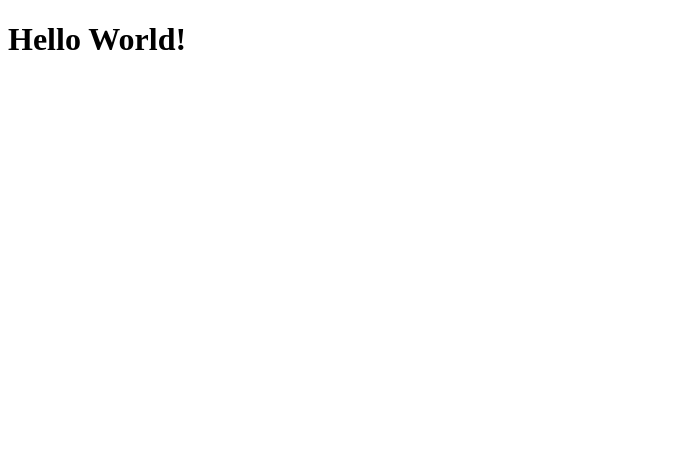
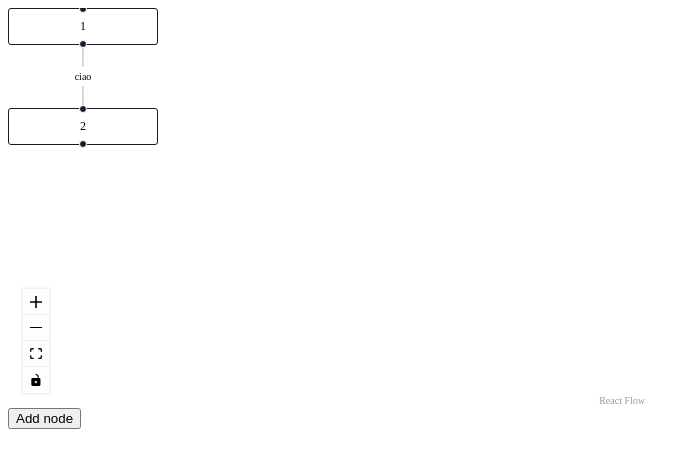
Before and after one commit to techminds-unipd/PoC, a React (Vite) app in the folder frontend/: page / in a window 1280 px wide. Shown: the top 468 px of the page, without its empty margins (0-700 px from the left). Built offline with nearby package versions, Linux system fonts and the light colour scheme.

Commit message:
Setup reactflow #1

```diff
--- a/frontend/package.json
+++ b/frontend/package.json
@@ -10,6 +10,7 @@
     "preview": "vite preview"
   },
   "dependencies": {
+    "@xyflow/react": "^12.3.6",
     "react": "^18.3.1",
     "react-dom": "^18.3.1"
   },
--- a/frontend/src/App.tsx
+++ b/frontend/src/App.tsx
@@ -1,10 +1,39 @@
+import WorkflowCanvas from './components/WorkflowCanvas';
+
+import {
+    useNodesState,
+    useEdgesState,
+} from '@xyflow/react';
+
+import {Node, Edge} from './types/ReactFlow.types'
+
 function App() {
+    const [nodes, setNodes, onNodesChange] = useNodesState<Node>(
+        [
+            { id: '1', position: { x: 0, y: 0 }, data: { label: '1' } },
+            { id: '2', position: { x: 0, y: 100 }, data: { label: '2' } },
+        ]
+    );
+    const [edges, setEdges, onEdgesChange] = useEdgesState<Edge>(
+        [{ id: 'e1-2', source: '1', target: '2', label: 'ciao' }]
+    );
 
-  return (
-    <>
-      <h1>Hello World!</h1>
-    </>
-  )
+    const handleClick = () => {
+        setNodes([...nodes, { id: '10', position: { x: 0, y: 0 }, data: { label: '10' } }]);
+    }
+
+    return (
+        <div style={{ width: '50vw', height: '50vh' }}>
+            <WorkflowCanvas
+                nodes={nodes}
+                edges={edges}
+                onNodesChange={onNodesChange}
+                onEdgesChange={onEdgesChange}
+                setEdges={setEdges}
+            />
+            <button onClick={handleClick} >Add node</button>
+        </div>
+    );
 }
 
 export default App
--- /dev/null
+++ b/frontend/src/components/WorkflowCanvas.tsx
@@ -0,0 +1,40 @@
+import { useCallback } from 'react';
+import {
+    ReactFlow,
+    Controls,
+    addEdge,
+    OnNodesChange,
+    OnEdgesChange
+} from '@xyflow/react';
+import {Node, Edge} from '../types/ReactFlow.types'
+
+import '@xyflow/react/dist/style.css';
+
+
+interface WorkflowCanvasProps {
+    nodes: Node[];
+    edges: Edge[];
+    onNodesChange: OnNodesChange<Node>;
+    onEdgesChange: OnEdgesChange<Edge>;
+    setEdges: React.Dispatch<React.SetStateAction<Edge[]>>
+}
+
+function WorkflowCanvas({nodes, edges, onNodesChange, onEdgesChange, setEdges}: WorkflowCanvasProps) {
+    const onConnect = useCallback(
+        (params: any) => setEdges((eds) => addEdge(params, eds)),
+        [setEdges],
+    );
+
+    return (
+        <ReactFlow
+            nodes={nodes}
+            edges={edges}
+            onNodesChange={onNodesChange}
+            onEdgesChange={onEdgesChange}
+            onConnect={onConnect}>
+            <Controls />
+        </ReactFlow>
+    );
+}
+
+export default WorkflowCanvas;
```
Also changed, not shown: frontend/src/types/ReactFlow.types.ts (added, +17 -0 lines), 1 other file (tests, documents, lock files or other folders).
